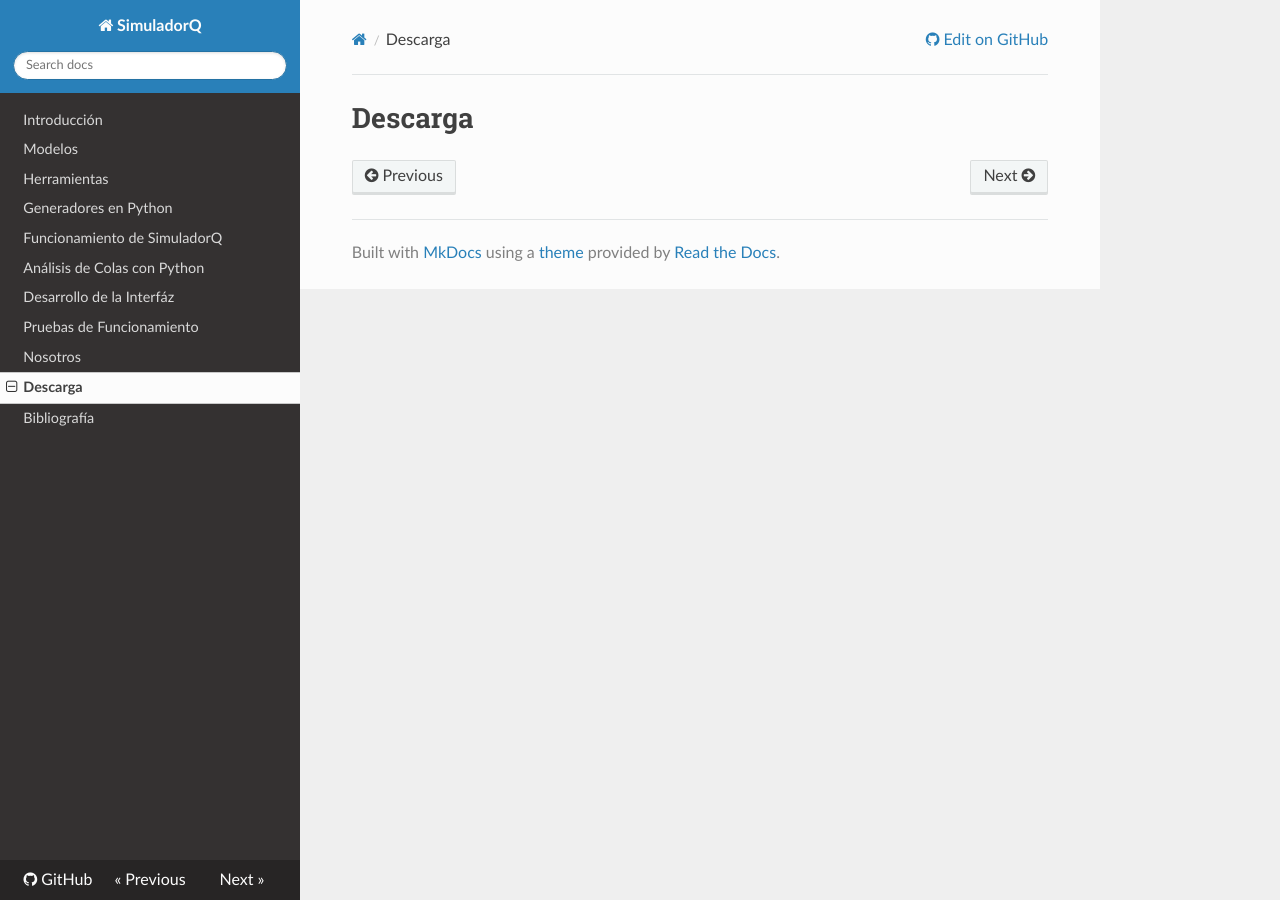
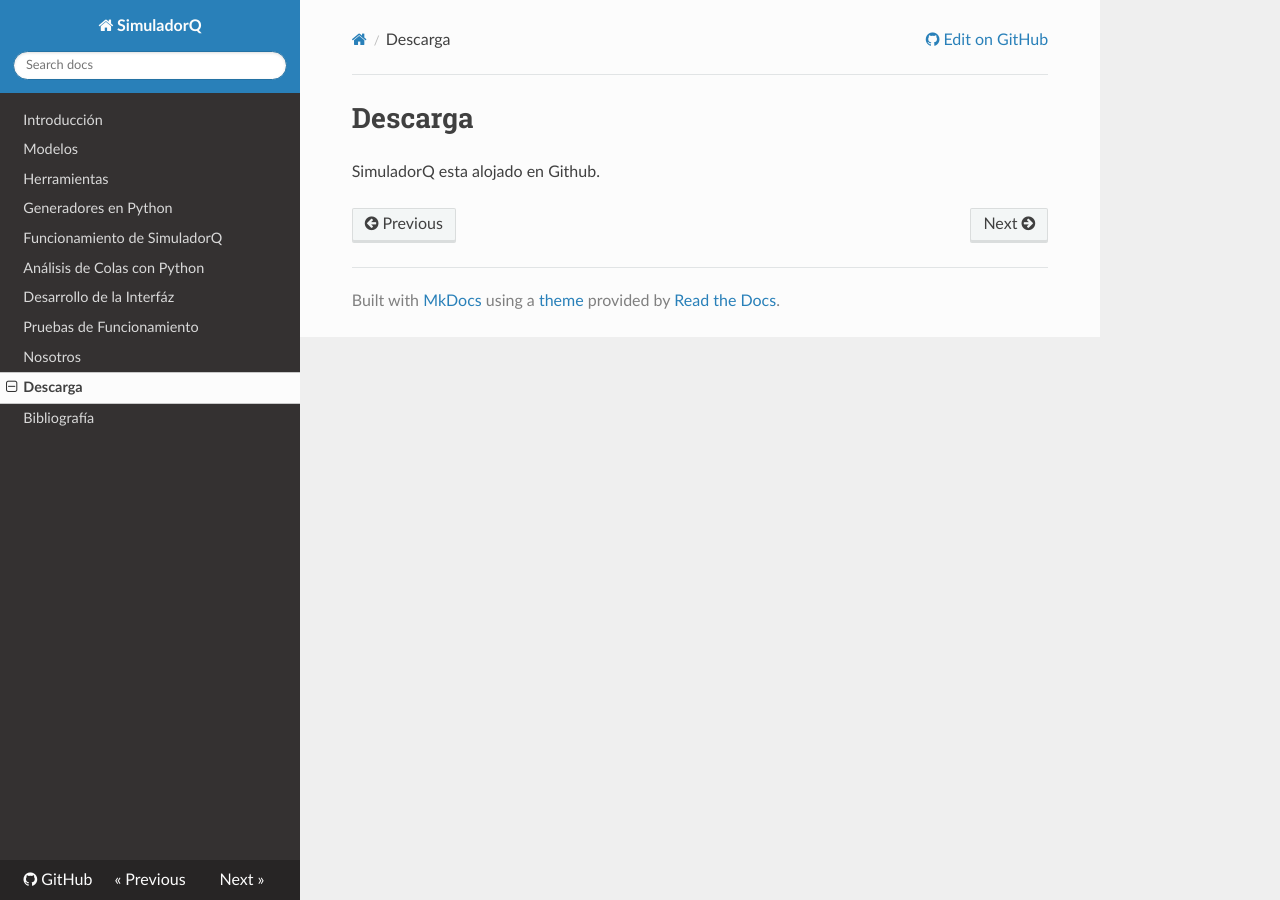
Before and after one commit to m-ibarra-arg/trafico, an MkDocs documentation site: the page built from docs/Descarga.md, in a window 1280 px wide. Built offline with MkDocs 1.6.1, drawn with Linux system fonts in a browser that asks for light colours; nearby versions of some CDN libraries; old or Windows-style settings are respelled for this version of MkDocs.

Commit message:
Uploaded by https://stackedit.io/

```diff
--- a/docs/Descarga.md
+++ b/docs/Descarga.md
@@ -1,9 +1,9 @@
 # Descarga
 
-
+SimuladorQ esta alojado en Github.
 
 
 
 <!--stackedit_data:
-eyJoaXN0b3J5IjpbMjA3MjQyNjIxNiwtODUwMzY2ODY4XX0=
+eyJoaXN0b3J5IjpbLTE4MTQxOTY1ODQsLTg1MDM2Njg2OF19
 -->
```
